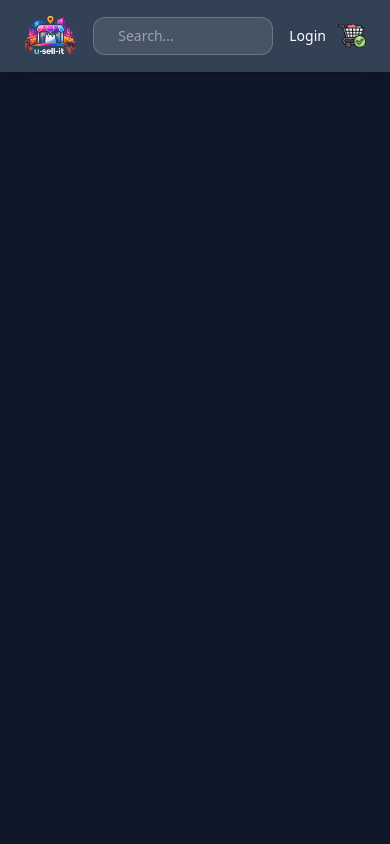
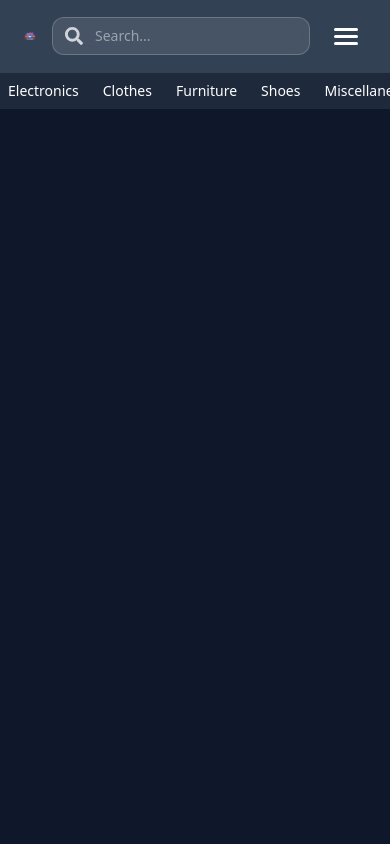
Before and after one commit to KingNeoIV/u-sell-it-demo, a React (Vite) app: page / in a window 390 px wide. Shown: the top 844 px of the page. Built offline with nearby package versions, Linux system fonts and the light colour scheme.

Commit message:
feat(navbar): improve mobile and landscape behavior with updated cart visibility and layout fixes

```diff
--- a/src/components/Navbar.tsx
+++ b/src/components/Navbar.tsx
@@ -2,29 +2,63 @@ import { Link } from 'react-router-dom';
 import { FaSearch } from "react-icons/fa";
 import Logo from '../assets/LOGO.png';
 import ShoppingChart from '../assets/purchase.png';
+import Pin from '../assets/pin.png';
+import USFlag from '../assets/usa.png';
+import { useState } from 'react';
 
 export default function Navbar() {
+    const [menuOpen, setMenuOpen] = useState(false);
     return (
+        <>
             <nav className='
                 bg-slate-700 text-white px-6
                 phone-landscape:px-3 phone-landscape:py-1
                 py-4 flex items-center justify-between
                 shadow-lg
+                laptop:px-10 laptop:py-5
+                desktop:px-16 desktop:py-6
             '>
 
+                {/* LEFT SIDE */}
+                <div className="flex items-center gap-4">
                     {/* Logo */}
-            <Link to={"/main"} className='flex items-center'>
+                    <Link to={"/"} className='flex items-center'>
                         <img
                             src={Logo}
                             alt='Logo'
                             className='
                                 w-14 h-auto
-                        phone-landscape:w-8
+                                phone-landscape:w-14
+                                laptop:w-20
+                                desktop:w-24
                             '
                         />
                     </Link>
 
-            {/* Search bar */}
+                    {/* Deliver To */}
+                    <div className='
+                        hidden
+                        phone-landscape:flex
+                        laptop:flex
+                        leading-tight ml-4
+                    '>
+                        <img
+                            src={Pin}
+                            alt='Location Pin'
+                            className='w-5 h-5 mr-2 opacity-70'
+                        />
+                        <div className='flex flex-col leading-tight'>
+                            <span className='text-xs text-gray-300 tracking-wide'>
+                                Delivering to
+                            </span>
+                            <span className='text-sm font-semibold text-white'>
+                                Victoria, TX 77901
+                            </span>
+                        </div>
+                    </div>
+                </div>
+
+                {/* SEARCH BAR (center) */}
                 <div className='
                     flex items-center gap-3
                     bg-white/10 backdrop-blur
@@ -32,13 +66,39 @@ export default function Navbar() {
                     rounded-xl
                     px-3 py-2
                     flex-1 mx-4
-                max-w-[180px]
+                    max-w-full
                     phone-landscape:max-w-[200px]
                     phablet:max-w-[260px]
                     tablet:max-w-[340px]
                     laptop:max-w-md
+                    desktop:max-w-full
                 '>
-                <FaSearch className='text-gray-300 text-lg' />
+
+                    {/* Category dropdown (cleaner + unique) */}
+                    <select className='
+                        hidden laptop:block
+                        bg-white/20 text-white text-xs
+                        px-2 py-1 rounded-md
+                        border border-white/20
+                        hover:bg-white/30 transition
+                    '>
+                        <option>All</option>
+                        <option>Electronics</option>
+                        <option>Clothing</option>
+                        <option>Home</option>
+                        <option>Sports</option>
+                        <option>Marketplace</option>
+                    </select>
+
+                    {/* Search icon */}
+                    <FaSearch className='
+                        text-gray-300 text-lg
+                        laptop:text-xl
+                        desktop:text-2xl
+                    ' />
+
+                    {/* Input */}
+                    {/* Mobile placeholder */}
                     <input
                         type='text'
                         placeholder='Search...'
@@ -47,29 +107,175 @@ export default function Navbar() {
                             text-white placeholder-gray-400
                             focus:outline-none
                             text-sm tablet:text-base
+                            laptop:hidden
                         '
                     />
+
+                    {/* Desktop placeholder */}
+                    <input
+                        type='text'
+                        placeholder='Search products, categories, and more...'
+                        className='
+                            hidden laptop:flex flex-1 bg-transparent
+                            text-white placeholder-gray-400
+                            focus:outline-none
+                            laptop:text-lg
+                            desktop:text-xl
+                        '
+                    />
+
                 </div>
 
-            {/* Right side */}
-            <div className='flex gap-3 items-center'>
+                {/* RIGHT SIDE */}
+                <div className='flex items-center gap-12'>
+
+                    {/* Mobile menu button (portrait only) */}
+                    <button
+                        className="flex items-center justify-center w-10 h-10 laptop:hidden phone-landscape:hidden"
+                        onClick={() => setMenuOpen(!menuOpen)}
+                    >
+                        <div className="space-y-1">
+                            <span className="block w-6 h-[3px] bg-white rounded"></span>
+                            <span className="block w-6 h-[3px] bg-white rounded"></span>
+                            <span className="block w-6 h-[3px] bg-white rounded"></span>
+                        </div>
+                    </button>
+
+                    {/* Language selector */}
+                    <div className='hidden phone-landscape:flex laptop:flex items-center gap-1 cursor-pointer'>
+                        <img
+                            src={USFlag}
+                            alt="US Flag"
+                            className="
+                                w-6 h-6
+                                laptop:w-5 laptop:h-5
+                                desktop:w-6 desktop:h-6
+                                object-cover rounded-full
+                            "
+                        />
+                        <span className='
+                            text-sm
+                            laptop:text-sm
+                            desktop:text-base
+                            font-semibold tracking-wide
+                        '>
+                            EN
+                        </span>
+                    </div>
+
+                    {/* Account & Lists */}
+                    <div className='hidden phone-landscape:flex laptop:flex flex-col leading-tight cursor-pointer'>
+                        <span className='text-xs'>Hello, sign in</span>
+                        <span className='text-sm font-semibold'>Profile & Settings</span>
+                    </div>
+
+                    {/* Orders */}
+                    <div className='hidden laptop:flex flex-col leading-tight cursor-pointer'>
+                        <span className='text-lg font-semibold'>Returns</span>
+                    </div>
+
+                    {/* Cart */}
                     <Link
-                    to={"/main"}
-                    className='text-sm phone-landscape:text-xs'
+                        to={"/"}
+                        className="
+                            relative items-center
+                            hidden
+                            phone-landscape:flex
+                            laptop:flex
+                        "
                     >
-                    Login
-                </Link>
-                <Link to={"/main"}>
                         <img
                             src={ShoppingChart}
                             alt='ShoppingChart'
                             className='
                                 w-8 h-auto
-                            phone-landscape:w-5
+                                phone-landscape:w-8
+                                laptop:w-10
+                                desktop:w-12
                             '
                         />
+                        <span className='
+                            absolute -top-2 -right-2
+                            bg-yellow-400 text-black
+                            text-xs font-bold
+                            rounded-full px-2
+                        '>
+                            0
+                        </span>
                     </Link>
                 </div>
             </nav>
+
+            {/* BOTTOM TOOLBAR */}
+            <div className="
+                w-full bg-slate-800 text-white
+                border-t border-white/10
+                py-2 px-2
+                flex gap-6
+                overflow-x-auto
+                whitespace-nowrap
+                scrollbar-hide
+                phone-landscape:justify-center
+                laptop:justify-center
+            ">
+                <button className="text-sm font-medium hover:text-yellow-300 transition">
+                    Electronics
+                </button>
+                <button className="text-sm font-medium hover:text-yellow-300 transition">
+                    Clothes
+                </button>
+                <button className="text-sm font-medium hover:text-yellow-300 transition">
+                    Furniture
+                </button>
+                <button className="text-sm font-medium hover:text-yellow-300 transition">
+                    Shoes
+                </button>
+                <button className="text-sm font-medium hover:text-yellow-300 transition">
+                    Miscellaneous
+                </button>
+            </div>
+
+            {/* MOBILE RIGHT-SIDE DROPDOWN */}
+            <div
+                className={`
+                    laptop:hidden phone-landscape:hidden
+                    ${menuOpen ? "max-h-[500px] opacity-100" : "max-h-0 opacity-0"}
+                    overflow-hidden transition-all duration-300
+                    bg-slate-800 text-white rounded-b-xl px-6 py-4 space-y-4
+                `}
+            >
+                {/* Deliver To */}
+                <div className="flex items-center">
+                    <img src={Pin} alt="Location Pin" className="w-5 h-5 mr-2 opacity-70" />
+                    <div className="flex flex-col leading-tight">
+                        <span className="text-xs text-gray-300 tracking-wide">Delivering to</span>
+                        <span className="text-sm font-semibold">Victoria, TX 77901</span>
+                    </div>
+                </div>
+
+                {/* Language */}
+                <div className="flex items-center gap-2">
+                    <img src={USFlag} alt="US Flag" className="w-5 h-5 rounded-full" />
+                    <span className="text-sm font-semibold">EN</span>
+                </div>
+
+                {/* Account */}
+                <div className="flex flex-col">
+                    <span className="text-xs">Hello, sign in</span>
+                    <span className="text-sm font-semibold">Profile & Settings</span>
+                </div>
+
+                {/* Orders */}
+                <div className="flex flex-col">
+                    <span className="text-sm font-semibold">Returns</span>
+                </div>
+
+                {/* Cart */}
+                <Link to={"/main"} className="flex items-center gap-2">
+                    <img src={ShoppingChart} alt="ShoppingCart" className="w-6" />
+                    <span className="text-sm font-semibold">Cart (0)</span>
+                </Link>
+            </div>
+        </>
     );
 }
```
Lines whose indentation alone changed are shown as unchanged.
